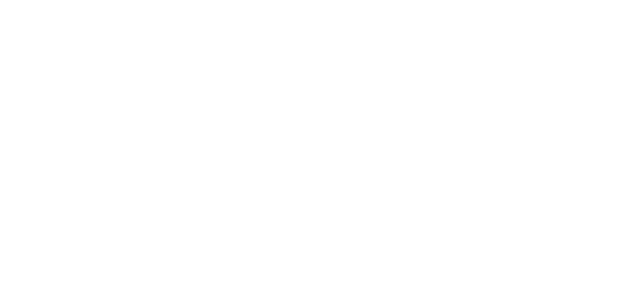
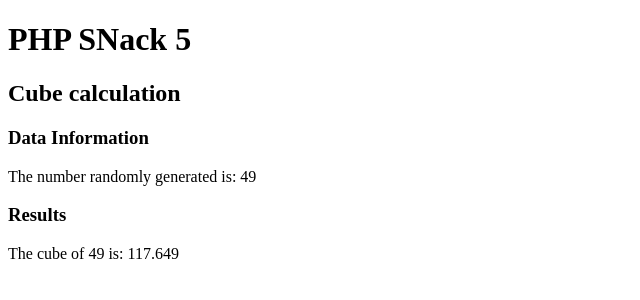
Before and after one commit to PatriziaCrimi/php-snacks-blocco-1a, a PHP site: page / in a window 1280 px wide. Before the commit the part shown is empty. Shown: the top 300 px of the page, without its empty margins (0-640 px from the left). Run offline with PHP 8.4, Linux system fonts and the light colour scheme.

Commit message:
Exercise five completed

```diff
--- a/php-snack5/index.php
+++ b/php-snack5/index.php
@@ -1,18 +1,79 @@
 <?php
   /* ISTRUZIONI
   Stampa il cubo dei primi N numeri,
-  dove N è un numero casuale generato.
+  dove N è un numero casuale generato compreso tra 0 e 100.
   */
 
   // Variables initialization
+  $title = 'PHP SNack 5';
+  $subtitle = 'Cube calculation';
+  $min = 0;
+  $max = 100;
+  $random_number = rand($min, $max);
+  $power_exponent = 3;
+
+  // Cube calculation
+  $cube = pow($random_number, $power_exponent);
 ?>
 <!DOCTYPE html>
 <html lang="en" dir="ltr">
   <head>
     <meta charset="utf-8">
     <title>PHP Snack 5</title>
+    <meta name="viewport" content="width=device-width, initial-scale=1.0">
+    <link rel="preconnect" href="https://fonts.gstatic.com">
+    <link href="https://fonts.googleapis.com/css2?family=Nunito:wght@300;400;600;700;800;900&display=swap" rel="stylesheet">
+    <link rel="stylesheet" href="https://use.fontawesome.com/releases/v5.15.1/css/all.css" integrity="sha384-vp86vTRFVJgpjF9jiIGPEEqYqlDwgyBgEF109VFjmqGmIY/Y4HV4d3Gp2irVfcrp" crossorigin="anonymous">
+    <link rel="stylesheet" href="../style.css">
   </head>
   <body>
-
+    <div id="page-wrapper">
+      <div class="container">
+        <div class="row">
+          <h1>
+            <?php echo $title; ?>
+          </h1>
+        </div>
+        <div class="row">
+          <h2>
+            <?php echo $subtitle; ?>
+          </h2>
+        </div>
+        <div class="row">
+          <!-- Printing data -->
+          <div id="data-info">
+            <h3>Data Information</h3>
+            <p>
+              The number randomly generated is:
+              <?php
+                echo $random_number;
+              ?>
+            </p>
+          </div>
+        </div>
+        <div class="row">
+          <!-- Results -->
+          <div id="results">
+            <h3>Results</h3>
+            <div class="results-box">
+              <p>
+                The cube of
+                <span>
+                  <?php
+                  echo $random_number;
+                  ?>
+                </span>
+                is:
+                <span>
+                  <?php
+                  echo number_format($cube, 0, ",", ".");
+                  ?>
+                </span>
+              </p>
+            </div>
+          </div>
+        </div>
+      </div>  <!-- End of container -->
+    </div>  <!-- End of page wrapper -->
   </body>
 </html>
```
